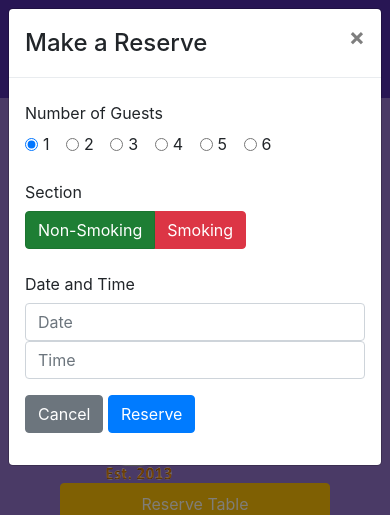
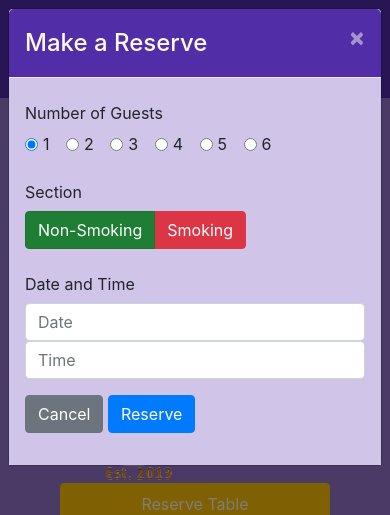
Before and after one commit to luisresende13/Bootstrap-App, a website: page index.html in a window 390 px wide. Both pictures are taken after a click on the button "Reserve Table". Shown: the top 515 px of the page. Drawn offline with nearby package versions, Linux system fonts and the light colour scheme.

Commit message:
Assignment 4

```diff
--- a/css/styles.scss
+++ b/css/styles.scss
@@ -71,3 +71,14 @@ body{
     bottom: 0px;
     z-index: 1;
 }
+
+.modal-header {
+	background: $background-dark;
+	color:floralwhite;
+
+	.close { color:floralwhite; }
+}
+
+.modal-body {
+	background: $background-pale;
+}
--- a/index.html
+++ b/index.html
@@ -36,8 +36,8 @@
                     </ul>
 
                     <span class="navbar-text">
-                        <a data-toggle="modal" data-target="#loginModal">
-                        <span class="fa fa-sign-in"></span> Login</a>
+<!-- auto-association to modal <a data-toggle="modal" data-target="#loginModal">  --------->
+                        <a id='loginButton'><span class="fa fa-sign-in"></span> Login</a>
                     </span>
 
                 </div>
@@ -182,12 +182,20 @@
                 <div class='col-12 col-sm-3'>
                     <img src="img/logo.png" class="img-fluid">
                 </div>
+
+                <div class='col-12 col-sm-3'>
+
+                    <a id='reserveButton' role="button" class="btn btn-block nav-link btn-warning">Reserve Table</a>
+
+<!-- ---------- Reserve Table Button with built-in association with the reserve modal --------
+
                 <div class='col-12 col-sm-3'>
 
                     <a role="button" class="btn btn-block nav-link btn-warning"
                     data-toggle="modal" data-target="#reserveModal">Reserve Table</a>
 
-<!-- Reserver Table Button Linking to form in the end of the document ----------
+--------------------------------------  -->
+<!-- Reserve Table Button Linking to form in the end of the document ----------
 
                     <a role="button" class="btn btn-block nav-link btn-warning"
                         data-toggle="tooltip" data-html="true"  title="Or Call us at  <br><strong>+852 12345678</strong>"
@@ -510,6 +518,11 @@
             });
     </script>
 
+    <script type="text/javascript">
+        $('#reserveButton').click( function() { $('#reserveModal').modal('toggle') } );
+        $('#loginButton').click( function() { $('#loginModal').modal('toggle') } );
+    </script>
+
 </body>
 
 </html>
```
Also changed, not shown: css/styles.css.
